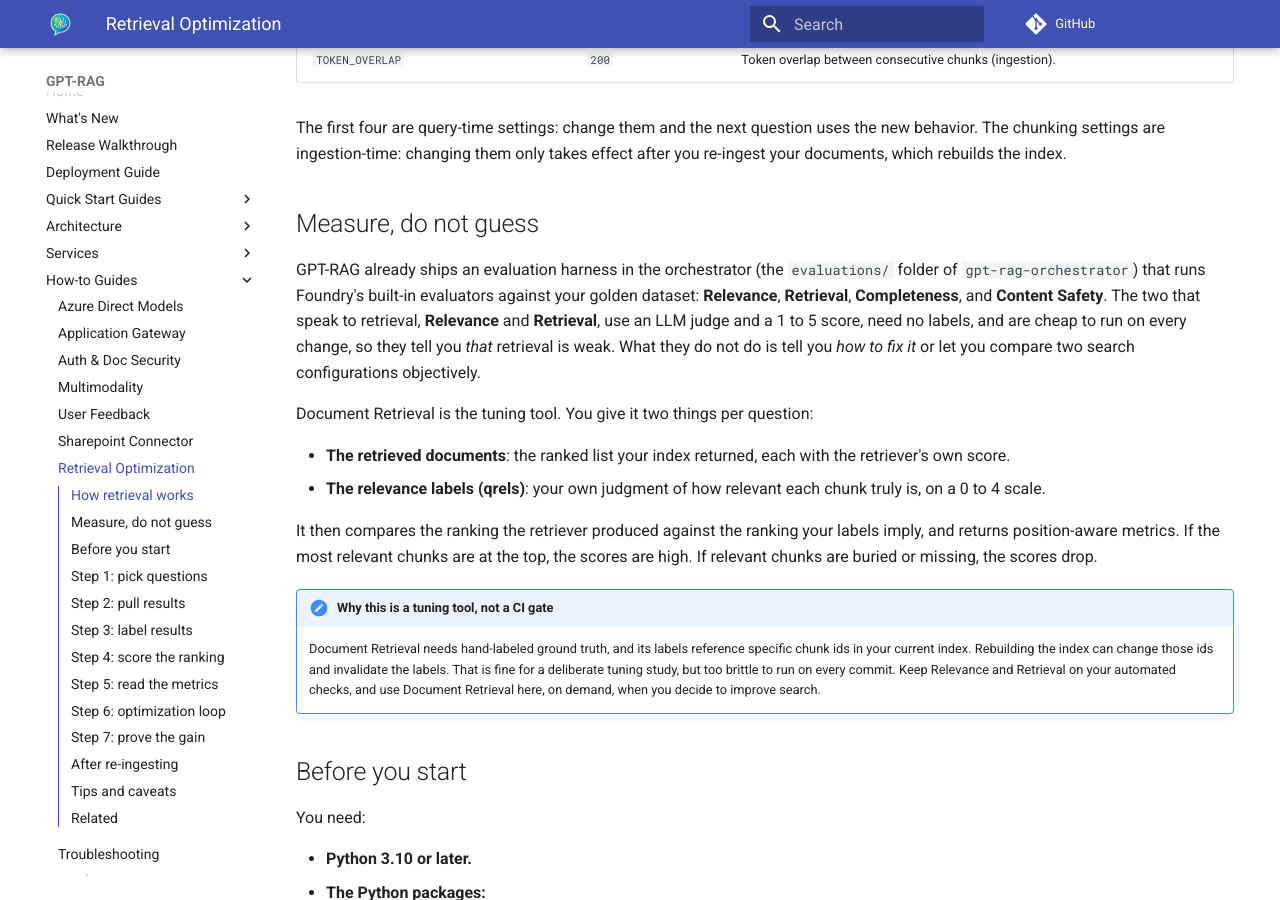
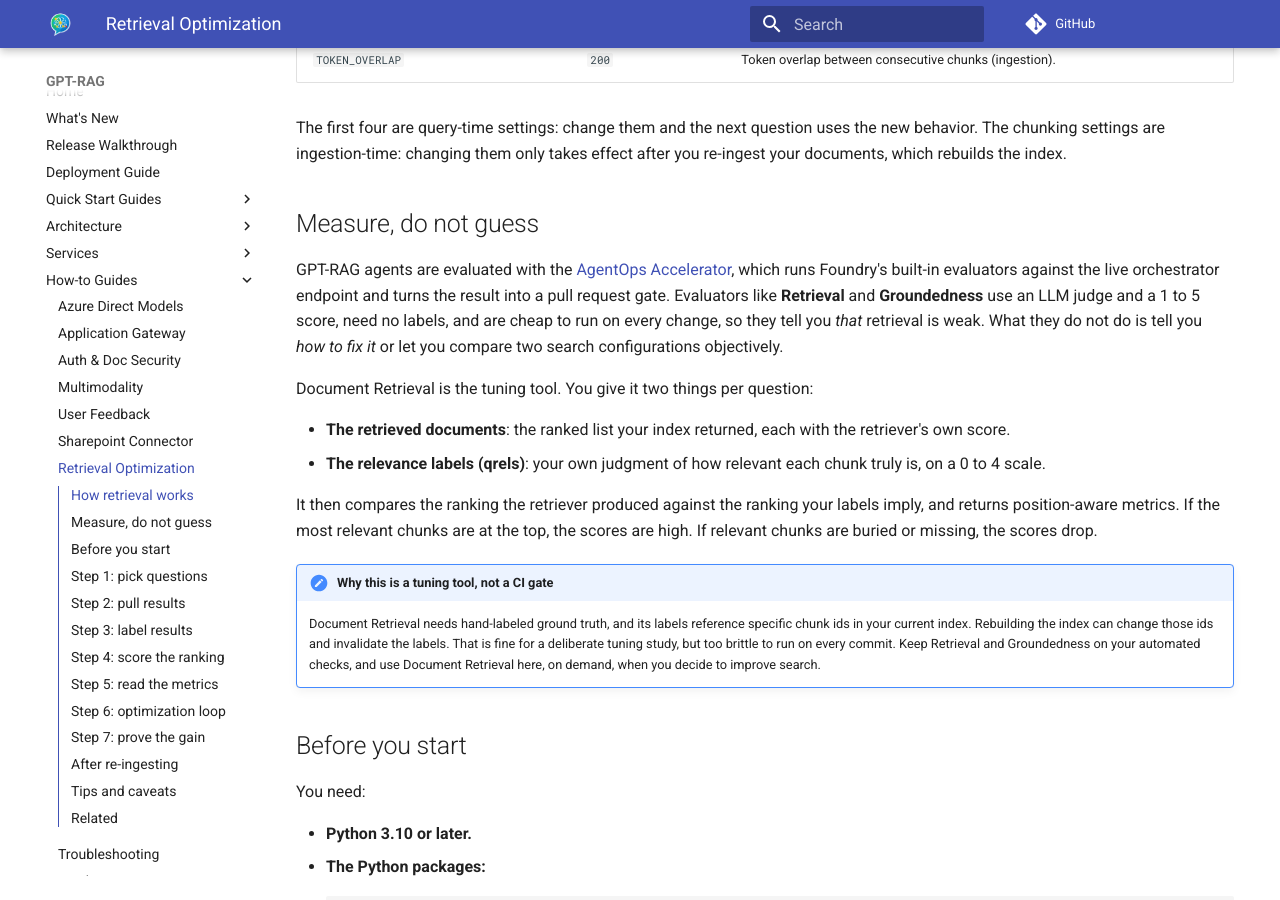
Before and after one commit to Azure/GPT-RAG, an MkDocs documentation site: the page built from docs/howto_retrieval_optimization.md, in a window 1280 px wide and 900 px high, scrolled down 1042 px. Built offline with MkDocs 1.6.1 and Material for MkDocs 9.7.7, drawn with Linux system fonts in a browser that asks for light colours; comment, search, counter and statistics services are not loaded; some of the changed text lies outside the part shown.

Commit message:
docs: point retrieval how-to at AgentOps for the eval gate
The orchestrator no longer ships a standalone evaluations harness, so the
how-to no longer claims it does. It now points at the AgentOps Accelerator as
the canonical evaluation gate and uses the Retrieval and Groundedness
evaluators consistently.

Co-authored-by: Copilot <223556219+Copilot@users.noreply.github.com>

```diff
--- a/docs/howto_retrieval_optimization.md
+++ b/docs/howto_retrieval_optimization.md
@@ -43,14 +43,14 @@ effect after you re-ingest your documents, which rebuilds the index.
 
 ## Measure, do not guess
 
-GPT-RAG already ships an evaluation harness in the orchestrator (the
-`evaluations/` folder of `gpt-rag-orchestrator`) that runs Foundry's built-in
-evaluators against your golden dataset: **Relevance**, **Retrieval**,
-**Completeness**, and **Content Safety**. The two that speak to retrieval,
-**Relevance** and **Retrieval**, use an LLM judge and a 1 to 5 score, need no
-labels, and are cheap to run on every change, so they tell you *that* retrieval is
-weak. What they do not do is tell you *how to fix it* or let you compare two search
-configurations objectively.
+GPT-RAG agents are evaluated with the
+[AgentOps Accelerator](https://azure.github.io/agentops/tutorial-http-agent/),
+which runs Foundry's built-in evaluators against the live orchestrator endpoint
+and turns the result into a pull request gate. Evaluators like **Retrieval** and
+**Groundedness** use an LLM judge and a 1 to 5 score, need no labels, and are cheap
+to run on every change, so they tell you *that* retrieval is weak. What they do not
+do is tell you *how to fix it* or let you compare two search configurations
+objectively.
 
 Document Retrieval is the tuning tool. You give it two things per question:
 
@@ -67,7 +67,7 @@ top, the scores are high. If relevant chunks are buried or missing, the scores d
     Document Retrieval needs hand-labeled ground truth, and its labels reference
     specific chunk ids in your current index. Rebuilding the index can change those
     ids and invalidate the labels. That is fine for a deliberate tuning study, but
-    too brittle to run on every commit. Keep Relevance and Retrieval on your
+    too brittle to run on every commit. Keep Retrieval and Groundedness on your
     automated checks, and use Document Retrieval here, on demand, when you decide to
     improve search.
 
@@ -393,7 +393,7 @@ Practical guidance:
   afterward.
 
 When you are done, the improvement should show up downstream too. Better ranking
-feeds better context, so the LLM-judge **Relevance** and **Retrieval** scores
+feeds better context, so the LLM-judge **Retrieval** and **Groundedness** scores
 should rise as well. That is the loop closing: you tune retrieval here, and confirm
 the gain in your normal evaluation.
 
@@ -454,7 +454,7 @@ your labels were simply incomplete before trusting the gain.
 Now promote the winner. The setting that won locally is `USE_SEMANTIC=true`, which
 maps to the App Configuration key `SEARCH_USE_SEMANTIC` (label `gpt-rag`). Set it to
 `true` so production retrieval uses the configuration you just validated, then re-run
-your normal evaluation to confirm the LLM-judge **Relevance** and **Retrieval**
+your normal evaluation to confirm the LLM-judge **Retrieval** and **Groundedness**
 scores rise too. That is one full turn of the loop: a change you measured, proved,
 and shipped.
 
@@ -478,8 +478,8 @@ quick; re-labeling hundreds is not.
 - **Keep the labeled set focused.** This is a diagnostic and tuning surface, not a
   regression suite. A small, trusted set of questions is easier to maintain and
   reason about.
-- **It complements, it does not replace, your evaluation gate.** Relevance and
-  Retrieval stay on your automated checks. Document Retrieval is the deeper look you
+- **It complements, it does not replace, your evaluation gate.** Retrieval and
+  Groundedness stay on your automated checks. Document Retrieval is the deeper look you
   reach for when those scores say retrieval is the problem.
 - **The semantic reranker has a cost.** It improves ranking but adds latency and is
   billed per query. Confirm the `ndcg@3` gain is worth it before enabling it in
@@ -487,6 +487,7 @@ quick; re-labeling hundreds is not.
 
 ## Related
 
+- [Evaluate GPT-RAG with AgentOps](https://azure.github.io/agentops/tutorial-http-agent/): the pull request gate that scores the live orchestrator on every change.
 - [Foundry RAG evaluators](https://learn.microsoft.com/azure/ai-foundry/concepts/evaluation-evaluators/rag-evaluators): the full evaluator reference, including every Document Retrieval score key.
 - [Evaluate with the Azure AI Evaluation SDK](https://learn.microsoft.com/azure/ai-foundry/how-to/develop/evaluate-sdk): how the evaluator runs in code.
 - [Hybrid search in Azure AI Search](https://learn.microsoft.com/azure/search/hybrid-search-overview): how keyword and vector search combine.
```
